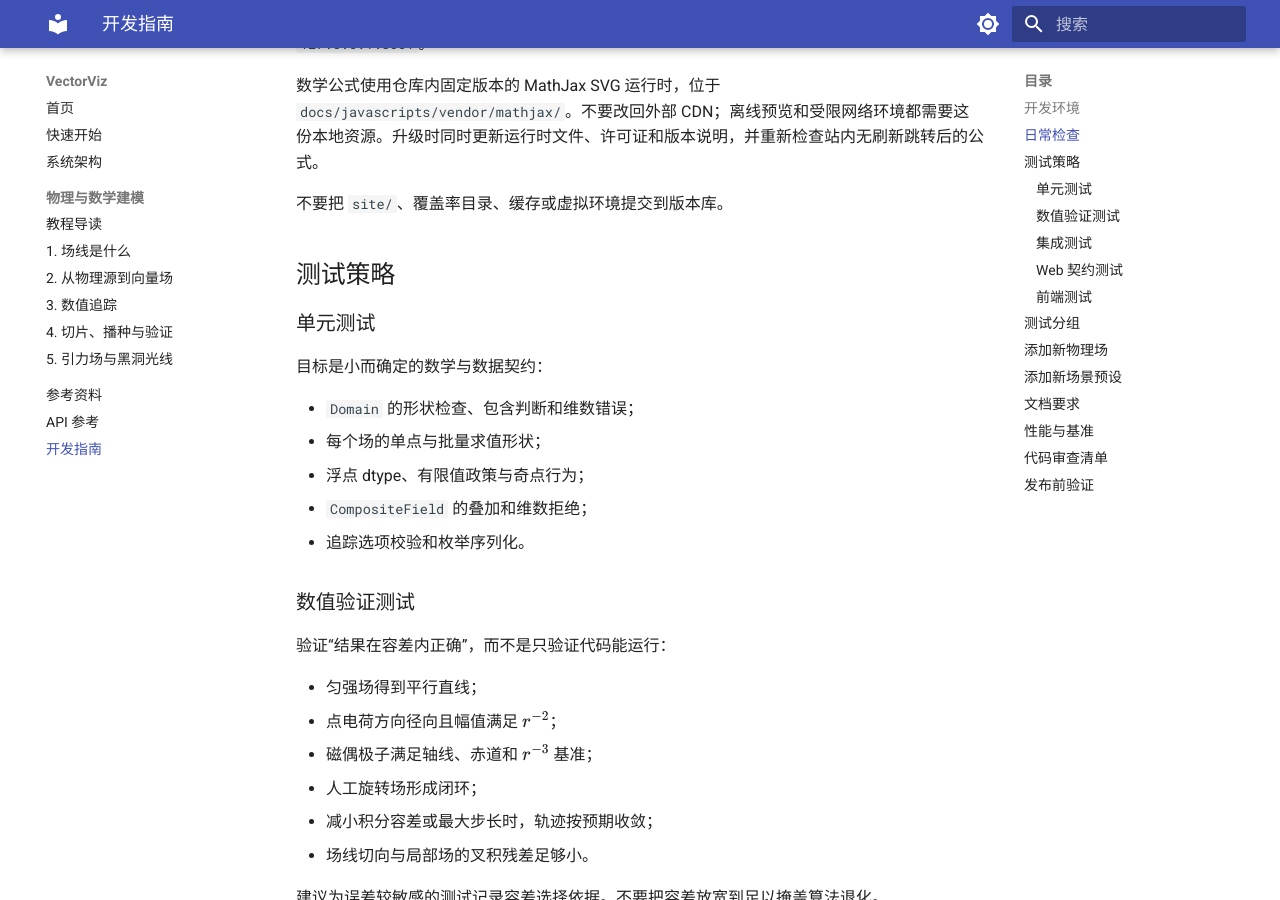
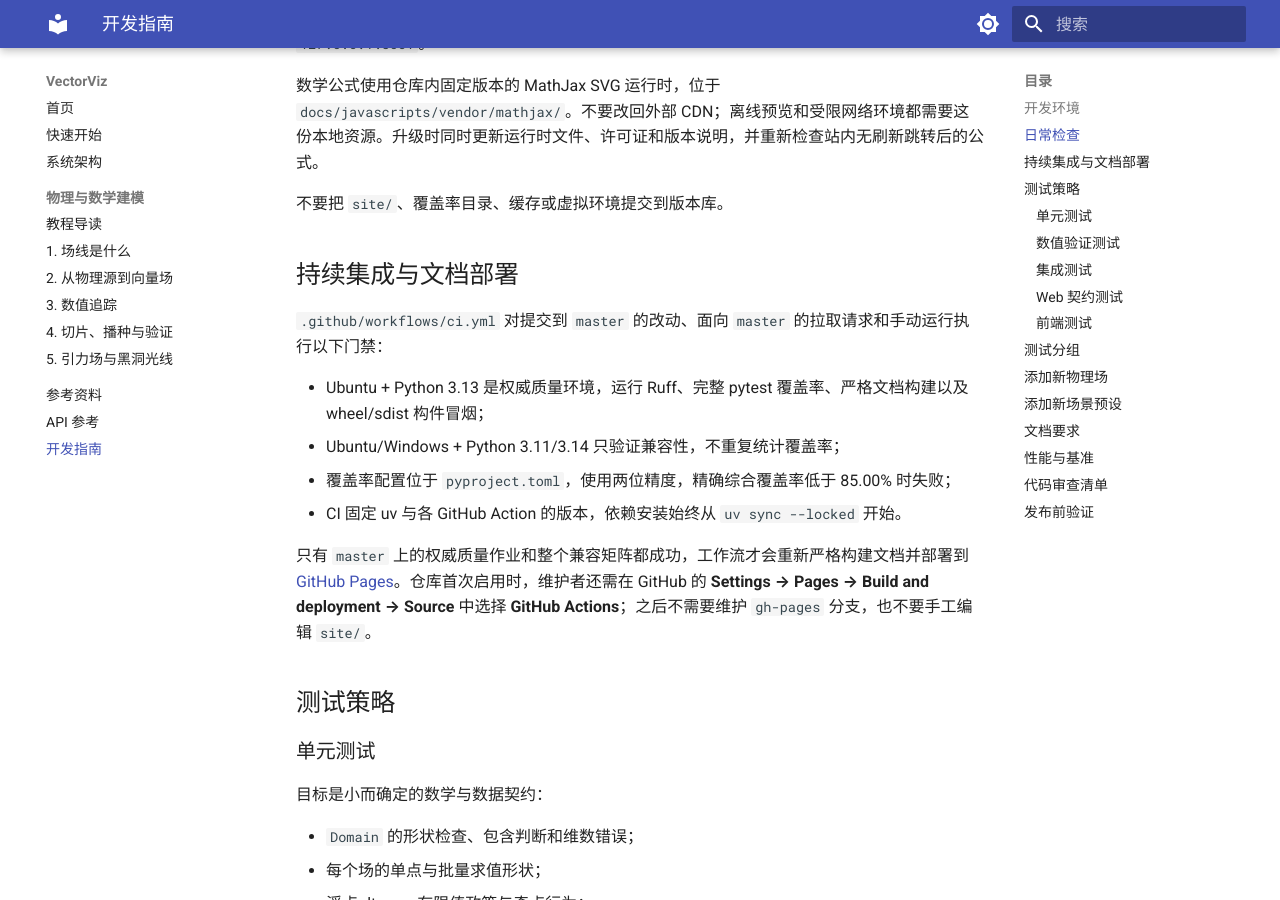
Before and after one commit to longwarriors/Vector_field_streamline, an MkDocs documentation site: the page built from docs/development.md, in a window 1280 px wide and 900 px high, scrolled down 957 px. Built offline with MkDocs 1.6.1 and Material for MkDocs 9.7.7, drawn with Linux system fonts in a browser that asks for light colours; nearby versions of some CDN libraries; library files that are not in the unit come from our copies; some of the changed text lies outside the part shown.

Commit message:
Document and harden CI deployment

````diff
--- a/docs/development.md
+++ b/docs/development.md
@@ -40,6 +40,17 @@ uv run mkdocs serve
 数学公式使用仓库内固定版本的 MathJax SVG 运行时，位于 `docs/javascripts/vendor/mathjax/`。不要改回外部 CDN；离线预览和受限网络环境都需要这份本地资源。升级时同时更新运行时文件、许可证和版本说明，并重新检查站内无刷新跳转后的公式。
 
 不要把 `site/`、覆盖率目录、缓存或虚拟环境提交到版本库。
+
+## 持续集成与文档部署
+
+`.github/workflows/ci.yml` 对提交到 `master` 的改动、面向 `master` 的拉取请求和手动运行执行以下门禁：
+
+- Ubuntu + Python 3.13 是权威质量环境，运行 Ruff、完整 pytest 覆盖率、严格文档构建以及 wheel/sdist 构件冒烟；
+- Ubuntu/Windows + Python 3.11/3.14 只验证兼容性，不重复统计覆盖率；
+- 覆盖率配置位于 `pyproject.toml`，使用两位精度，精确综合覆盖率低于 85.00% 时失败；
+- CI 固定 uv 与各 GitHub Action 的版本，依赖安装始终从 `uv sync --locked` 开始。
+
+只有 `master` 上的权威质量作业和整个兼容矩阵都成功，工作流才会重新严格构建文档并部署到 [GitHub Pages](https://longwarriors.github.io/Vector_field_streamline/)。仓库首次启用时，维护者还需在 GitHub 的 **Settings → Pages → Build and deployment → Source** 中选择 **GitHub Actions**；之后不需要维护 `gh-pages` 分支，也不要手工编辑 `site/`。
 
 ## 测试策略 { #testing-strategy }
 
@@ -171,6 +182,13 @@ uv run ruff check .
 uv run pytest
 uv run mkdocs build --strict
 uv run python -c "from vectorviz import UniformField, FieldLineTracer"
+uv build --clear
+$wheel = (Get-ChildItem dist/*.whl).FullName
+$sdist = (Get-ChildItem dist/*.tar.gz).FullName
+uv run --isolated --no-project --with $wheel python -I tests/package_smoke.py
+uv run --isolated --no-project --with $sdist python -I tests/package_smoke.py
 ```
 
+`tests/package_smoke.py` 会先切换到临时目录，再从已安装构件导入公共 API，并确认 Web 静态资源被打入包中；它不会借用仓库根目录或 editable 安装来掩盖缺失文件。
+
 还应手工打开前端做一次语义检查：单位可见、投影说明可见、源与曲线对齐、错误提示不会被吞掉。手工检查是自动化测试的补充，不是替代。
--- a/mkdocs.yml
+++ b/mkdocs.yml
@@ -1,6 +1,7 @@
 site_name: VectorViz
 site_description: 面向物理场、数值流线与轨迹的科学可视化工具
 site_author: VectorViz contributors
+site_url: https://longwarriors.github.io/Vector_field_streamline/
 docs_dir: docs
 site_dir: site
 dev_addr: 127.0.0.1:8001
````
Also changed, not shown: README.md (+5 -0 lines), 1 other file.
